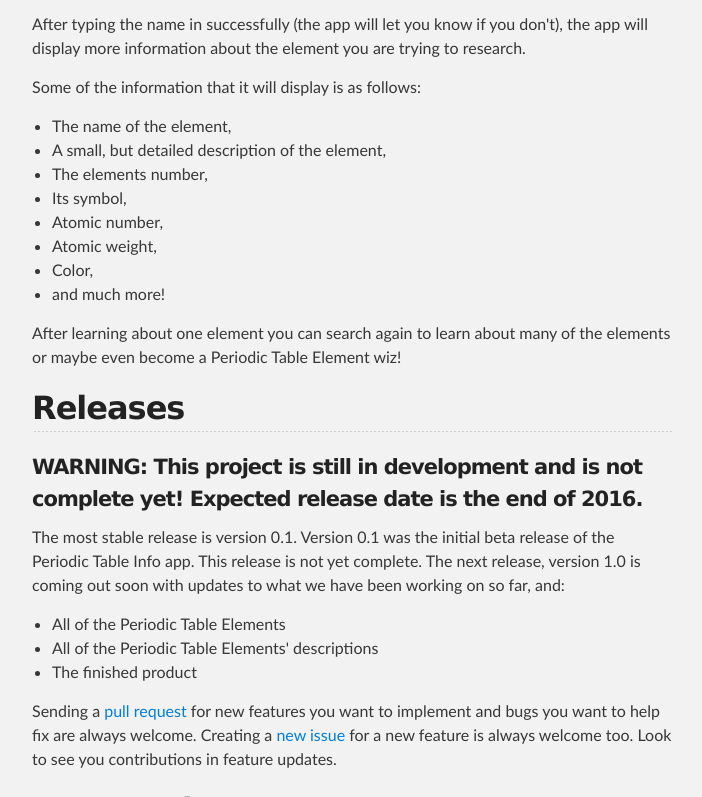
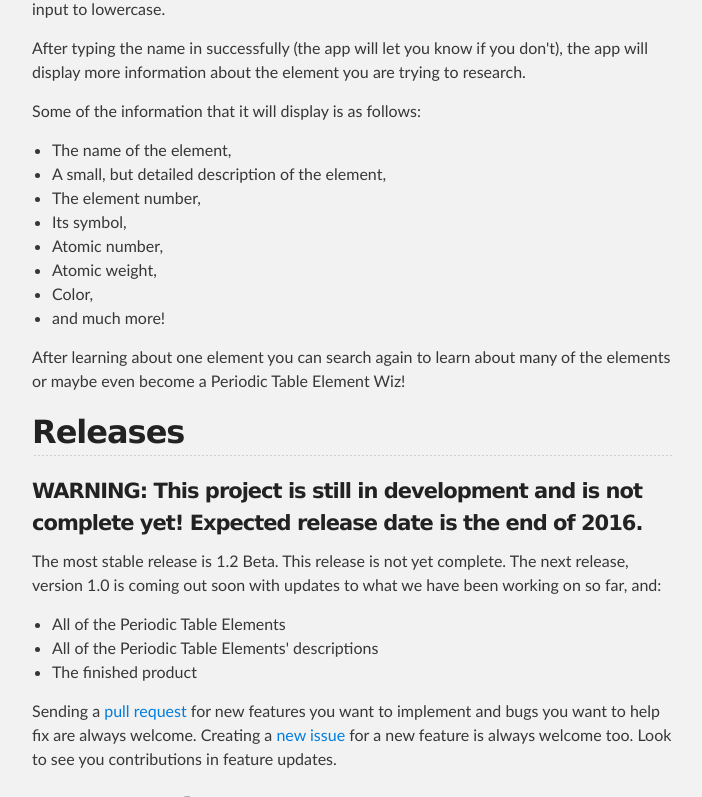
Before and after one commit to Dog-Face-Development/Periodic-Table-Info, a plain HTML site: page index.html in a window 1280 px wide. Shown: the part 2106-2903 px from the top of the page, without its empty margins (288-990 px from the left). Drawn offline with Linux system fonts and the light colour scheme.

Commit message:
Update website.

```diff
--- a/index.html
+++ b/index.html
@@ -60,7 +60,7 @@
 <li>Displays all of the elements in the Periodic Table</li>
 <li>Displays even more detailed (but easy to read) information once you choose one. </li>
 <li>Displays all this information from top sources like Wikipedia, and Basher.</li>
-<li>Displays the information in a clean and easy to read interface. Making it easy for children.</li>
+<li>Displays the information in a clean and easy to read interface, making it easy for children to read.</li>
 </ul>
 
 <h2>
@@ -73,6 +73,7 @@
 
 <ul>
 <li><a href="https://github.com/willtheorangeguy" class="user-mention">@willtheorangeguy</a></li>
+<a class="github-button" aria-label="Follow @willtheorangeguy on GitHub" href="https://github.com/willtheorangeguy" data-style="mega" data-count-href="/willtheorangeguy/followers" data-count-api="/users/willtheorangeguy#followers" data-count-aria-label="# followers on GitHub">Follow @willtheorangeguy</a>
 <li>Wikipedia</li>
 <li>Basher</li>
 </ul>
@@ -106,7 +107,7 @@
 <ul>
 <li>The name of the element,</li>
 <li>A small, but detailed description of the element, </li>
-<li>The elements number,</li>
+<li>The element number,</li>
 <li>Its symbol,</li>
 <li>Atomic number,</li>
 <li>Atomic weight,</li>
@@ -114,7 +115,7 @@
 <li>and much more!</li>
 </ul>
 
-<p>After learning about one element you can search again to learn about many of the elements or maybe even become a Periodic Table Element wiz!</p>
+<p>After learning about one element you can search again to learn about many of the elements or maybe even become a Periodic Table Element Wiz!</p>
 
 <h2>
 <a id="releases" class="anchor" href="#releases" aria-hidden="true"><span aria-hidden="true" class="octicon octicon-link"></span></a>Releases</h2>
@@ -122,7 +123,7 @@
 <h4>
 <a id="warning-this-project-is-still-in-development-and-is-not-complete-yet-expected-release-date-is-the-end-of-september-2016-1" class="anchor" href="#warning-this-project-is-still-in-development-and-is-not-complete-yet-expected-release-date-is-the-end-of-september-2016-1" aria-hidden="true"><span aria-hidden="true" class="octicon octicon-link"></span></a><strong>WARNING:</strong> This project is still in development and is not complete yet! Expected release date is the end of 2016.</h4>
 
-<p>The most stable release is version 0.1. Version 0.1 was the initial beta release of the Periodic Table Info app. This release is not yet complete. The next release, version 1.0 is coming out soon with updates to what we have been working on so far, and:</p>
+<p>The most stable release is 1.2 Beta. This release is not yet complete. The next release, version 1.0 is coming out soon with updates to what we have been working on so far, and:</p>
 
 <ul>
 <li>All of the Periodic Table Elements</li>
```
